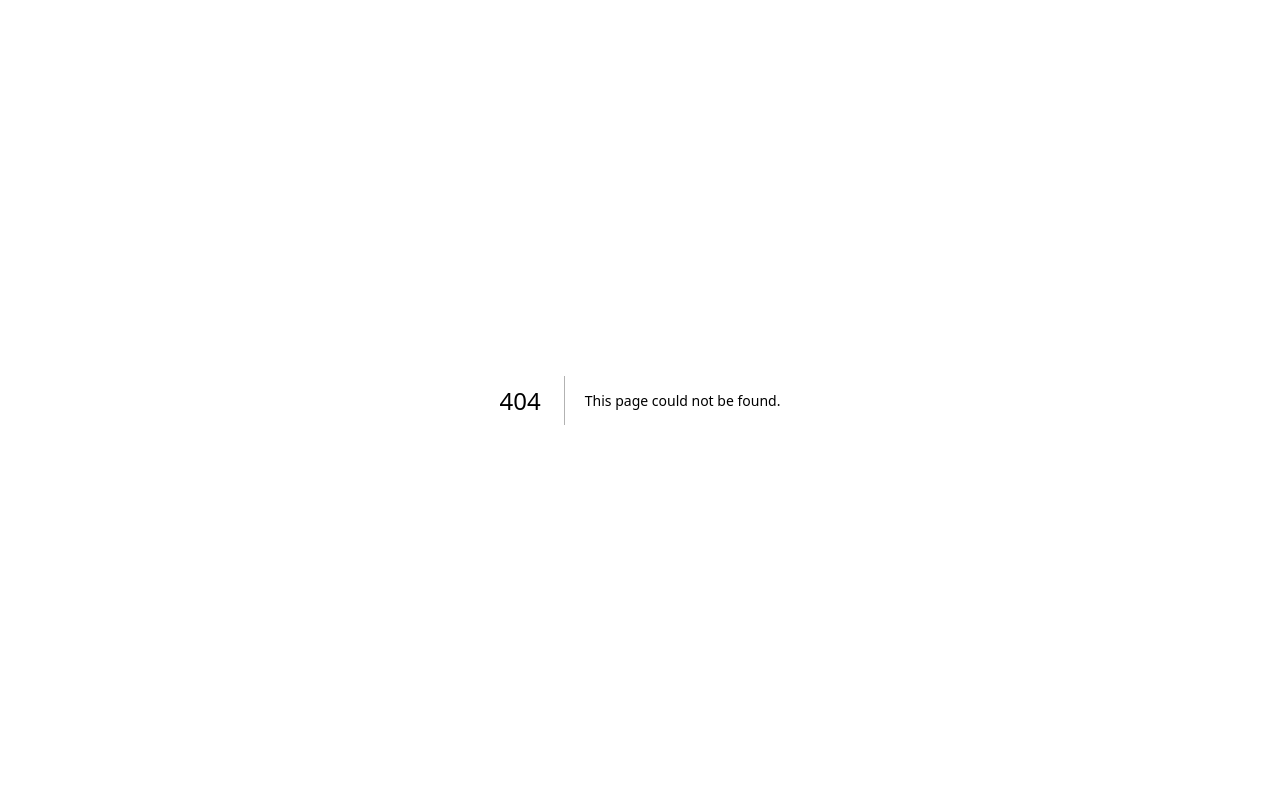
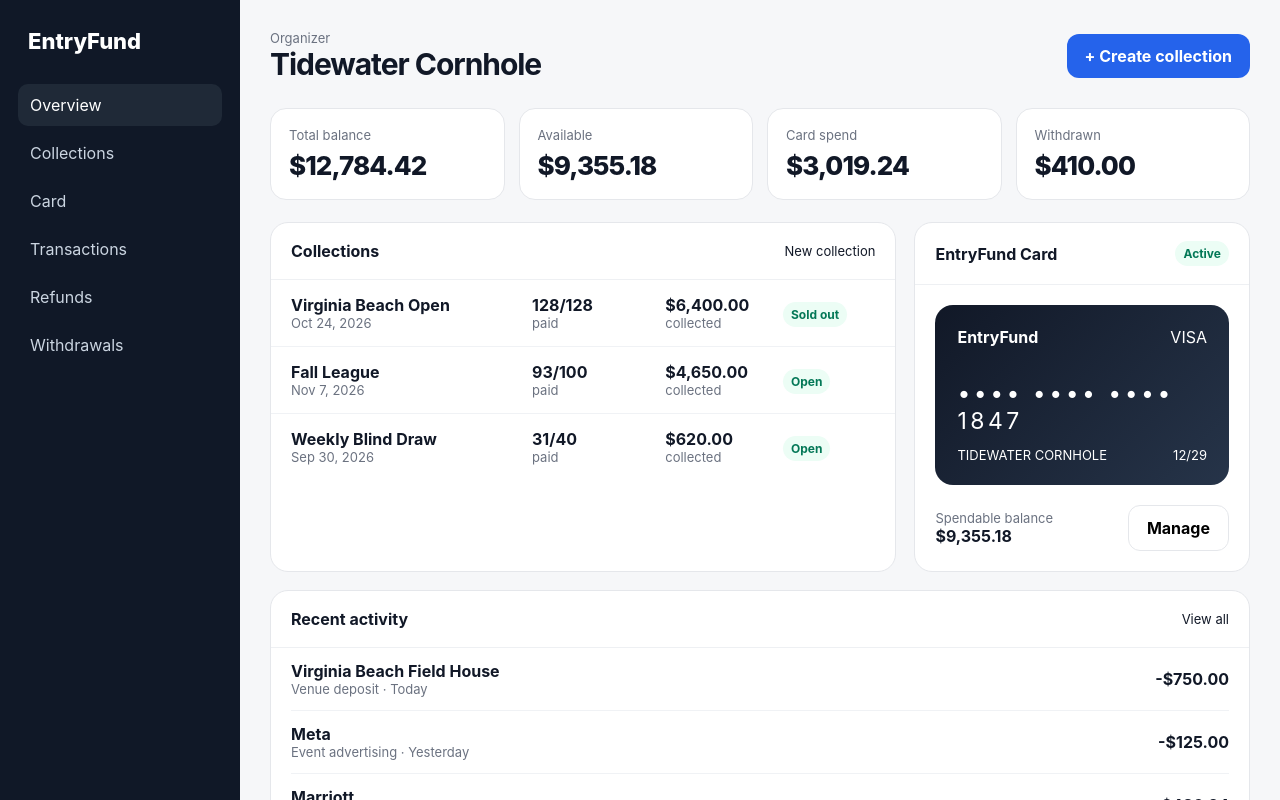
Before and after one commit to retroservices1121/Entryfund, a Next.js app: page /dashboard in a window 1280 px wide. Before the commit this address had no page. Shown: the top 800 px of the page. Built offline with nearby package versions, Linux system fonts and the light colour scheme.

Commit message:
Add app/dashboard/page.tsx

```diff
--- /dev/null
+++ b/app/dashboard/page.tsx
@@ -0,0 +1,77 @@
+import Link from "next/link";
+import { events, organizer, transactions } from "@/lib/mock";
+
+const money = (n: number) => n.toLocaleString("en-US", { style: "currency", currency: "USD" });
+
+export default function Dashboard() {
+  return (
+    <div className="app">
+      <aside className="sidebar">
+        <div className="sidebrand">EntryFund</div>
+        <nav className="sidenav">
+          <Link className="active" href="/dashboard">Overview</Link>
+          <Link href="/events/new">Collections</Link>
+          <a href="#">Card</a>
+          <a href="#">Transactions</a>
+          <a href="#">Refunds</a>
+          <a href="#">Withdrawals</a>
+        </nav>
+      </aside>
+
+      <main className="main">
+        <div className="topbar">
+          <div><div className="muted small">Organizer</div><h1>{organizer.name}</h1></div>
+          <Link className="btn btn-blue" href="/events/new">+ Create collection</Link>
+        </div>
+
+        <section className="cards">
+          <div className="stat"><div className="muted small">Total balance</div><div className="value">{money(organizer.balance)}</div></div>
+          <div className="stat"><div className="muted small">Available</div><div className="value">{money(organizer.available)}</div></div>
+          <div className="stat"><div className="muted small">Card spend</div><div className="value">{money(organizer.spent)}</div></div>
+          <div className="stat"><div className="muted small">Withdrawn</div><div className="value">{money(organizer.withdrawn)}</div></div>
+        </section>
+
+        <div className="dashboard-grid">
+          <section className="table-card">
+            <div className="card-head"><strong>Collections</strong><Link className="small" href="/events/new">New collection</Link></div>
+            {events.map((event) => (
+              <Link className="table-row" href={"/events/" + event.slug} key={event.slug}>
+                <div><strong>{event.name}</strong><div className="muted small">{event.date}</div></div>
+                <div><strong>{event.paid}/{event.capacity}</strong><div className="muted small">paid</div></div>
+                <div><strong>{money(event.collected)}</strong><div className="muted small">collected</div></div>
+                <div><span className="pill">{event.status}</span></div>
+              </Link>
+            ))}
+          </section>
+
+          <section className="card-box">
+            <div className="card-head"><strong>EntryFund Card</strong><span className="pill">Active</span></div>
+            <div className="virtual-card">
+              <div className="row"><strong>EntryFund</strong><span>VISA</span></div>
+              <div>
+                <div className="digits">•••• •••• •••• 1847</div>
+                <div className="row small" style={{marginTop:12}}><span>TIDEWATER CORNHOLE</span><span>12/29</span></div>
+              </div>
+            </div>
+            <div style={{padding:"0 20px 20px"}} className="row">
+              <div><div className="muted small">Spendable balance</div><strong>{money(organizer.available)}</strong></div>
+              <button className="btn btn-soft">Manage</button>
+            </div>
+          </section>
+        </div>
+
+        <section className="card-box" style={{marginTop:18}}>
+          <div className="card-head"><strong>Recent activity</strong><a className="small" href="#">View all</a></div>
+          <div className="activity">
+            {transactions.map((tx, i) => (
+              <div className="activity-row" key={i}>
+                <div><strong>{tx.merchant}</strong><div className="muted small">{tx.meta} · {tx.date}</div></div>
+                <strong>{tx.amount > 0 ? "+" : ""}{money(tx.amount)}</strong>
+              </div>
+            ))}
+          </div>
+        </section>
+      </main>
+    </div>
+  );
+}
```
